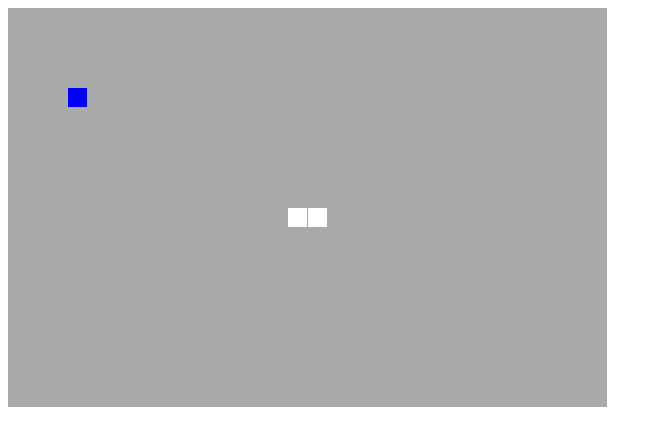
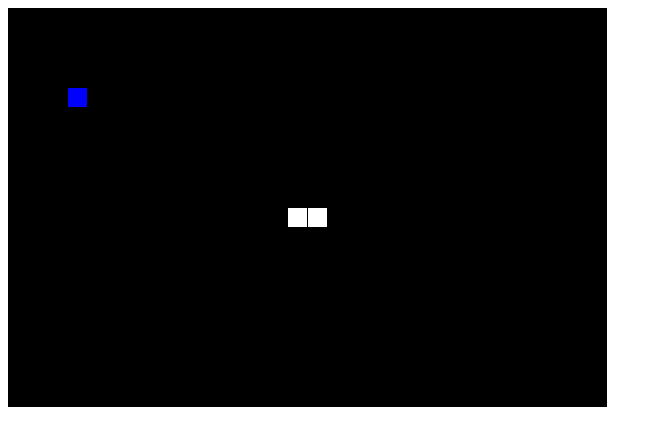
Before and after one commit to lorenaestrada554/snake, a plain HTML site: page index.html in a window 1280 px wide. Shown: the whole page, without its empty margins (0-662 px from the left). Drawn offline with Linux system fonts and the light colour scheme.

Commit message:
Update index.html

```diff
--- a/index.html
+++ b/index.html
@@ -16,7 +16,7 @@ function Game(){
     this.wait();
   };
   this.draw = function(){
-    this.Rect(0, 0, this.nx, this.ny, '#AAAAAA');
+    this.Rect(0, 0, this.nx, this.ny, '#000000');
     this.snake.draw(this);
     this.food.draw(this);
   };
```
